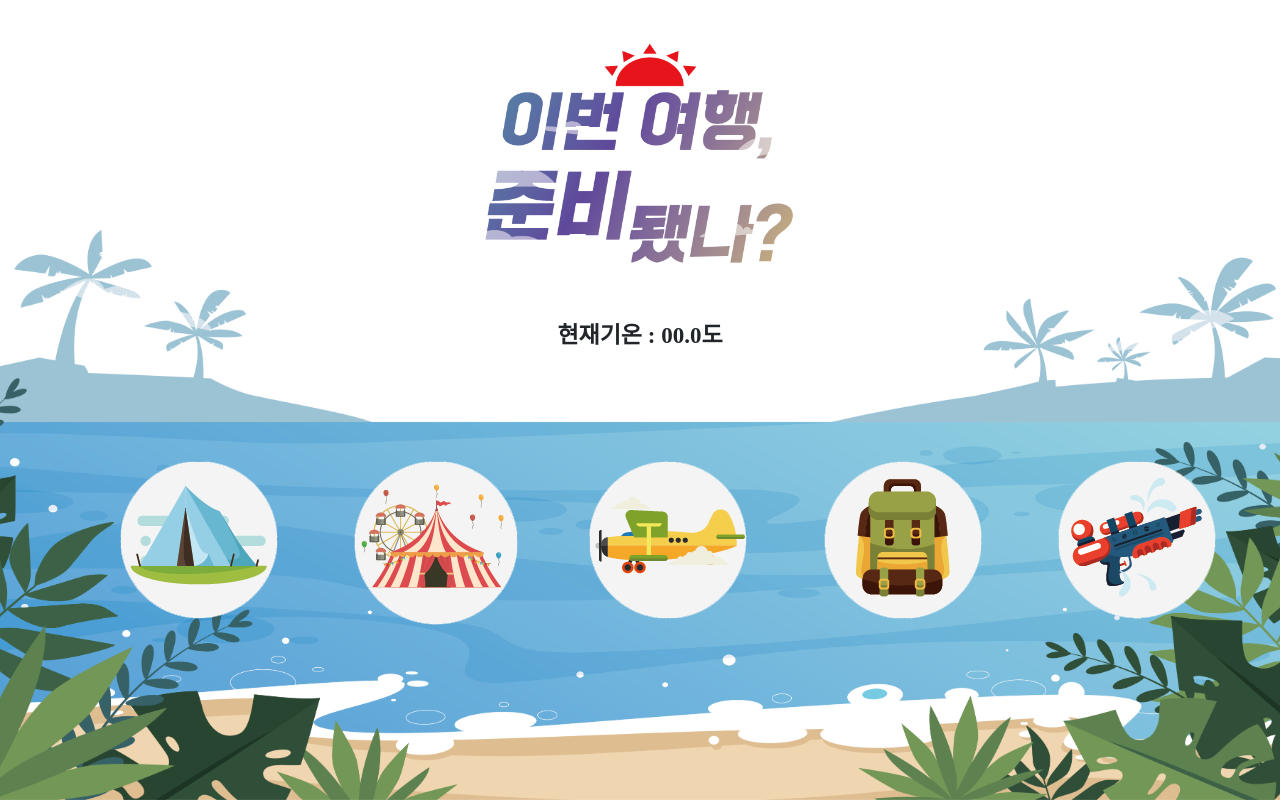
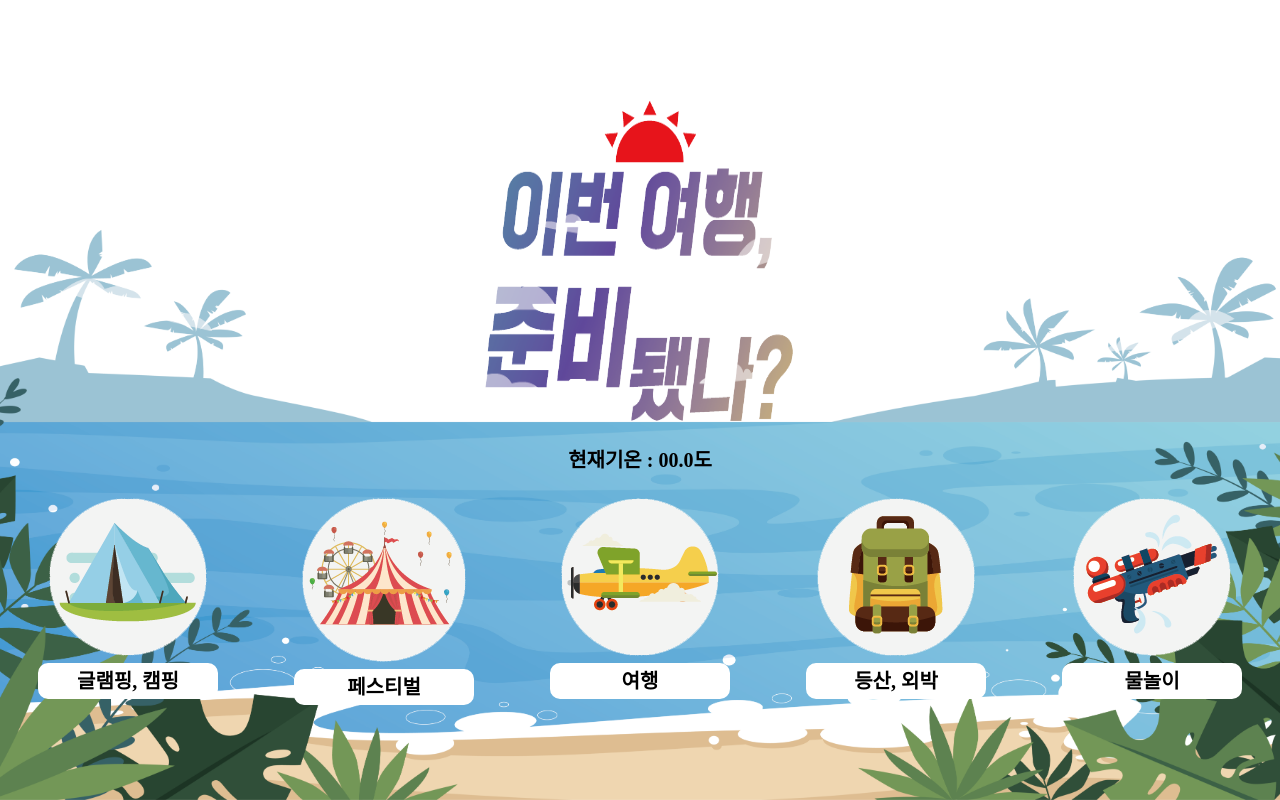
Before and after one commit to Jhoon2/AreYouReady, a Flask app: page / in a window 1280 px wide. Run offline with Flask 2, Linux system fonts and the light colour scheme; some web fonts are replaced.

Commit message:
1page design

```diff
--- a/templates/1PAGE.html
+++ b/templates/1PAGE.html
@@ -16,28 +16,13 @@
 </head>
 
 <style>
-
   @font-face {
     font-family: -윤고딕330;
-        src: url("/static/font/윤고딕330.woff") format('woff');
+    src: url("/font/윤고딕330.woff") format('woff');
   }
 
   * {
     font-family: -윤고딕330;
-    }
-
-    @media ( max-width: 800px ) {
-        .img-logo {
-            width: 50%;
-        }
-
-    }
-
-    @media ( max-width: 600px ) {
-        .img-logo {
-            width: 80%;
-        }
-
   }
 
   .img-box {
@@ -48,31 +33,31 @@
   .img-main {
     width: 100%;
     height: 100%;
+    list-style: none;
 
-        background-image: url("/static/img/배경.png");
+    background-image: url("../static/img/배경.png");
     background-size: cover;
     background-position: center;
     overflow: auto;
+    display: flex;
+    flex-direction: column;
+    justify-content: center;
+    text-align: center;
   }
 
   .logo-box {
     width: 100%;
     display: flex;
-
     justify-content: center;
     flex-direction: column;
     text-align: center;
   }
 
+
   .img-logo {
     width: 25%;
-        margin: 40px auto;
-    }
-
-    .tem {
-        font-size: 23px;
-        font-weight: bold;
-        margin-bottom: 100px;
+    height: 350px;
+    margin: 0 auto;
   }
 
   .btn-div {
@@ -80,31 +65,58 @@
     justify-content: space-evenly;
   }
 
-    .btn-div > div {
-        width: 10%;
+  .btn-div>div {
+    width: 20%;
     display: flex;
     flex-direction: column;
   }
 
-    .btn-div > div > p {
-        position: absolute;
-        opacity: 0;
+  .btn-div>div>p {
+    color: rgb(0, 0, 0);
     font-weight: bolder;
     font-size: 20px;
+    border: 3px solid rgb(255, 255, 255);
+    border-radius: 10px;
+    background-color: rgb(255, 255, 255);
+    width: 70%;
     margin: 0 auto;
   }
 
-    .btn {
-        color: #333;
-        transition: all 0.9s, color 0.5s;
-    }
-
-    .btn:hover {
-        box-shadow: 200px 0 0 0 rgba(0,0,0,0.25) inset,
-                   -200px 0 0 0 rgba(0,0,0,0.25) inset;
+  .btn-div>div>button :hover{
+    width:50%;
   }
 
 
+
+
+  .tem {
+    font-size: 20px;
+    font-weight: bolder;
+    color: rgb(0, 0, 0);
+  }
+
+
+  @media (max-width: 800px) {
+    .img-logo {
+      width: 50%;
+    }
+  }
+
+
+  @media (max-width: 600px) {
+    .img-logo {
+      width: 80%;
+    }
+
+    .btn-div>div>p {
+      width: 20%;
+      font-size: 15px;
+    }
+
+    .btn-div>div>button>img {
+      width: 100%;
+    }
+  }
 </style>
 
 <script>
@@ -131,7 +143,7 @@
     <div class="img-main">
       <div class="title-box">
         <div class="logo-box">
-                <img class="img-logo" src="/static/img/로고.png">
+          <img class="img-logo" src="../static/img/로고.png">
           <p class="tem">현재기온 : <span id="temp">00.0</span>도</p>
         </div>
       </div>
@@ -170,8 +182,6 @@
 
   </div>
 
-
 </body>
 
-
 </html>
```
Also changed, not shown: static/img/로고.png. Lines whose indentation alone changed are shown as unchanged.
